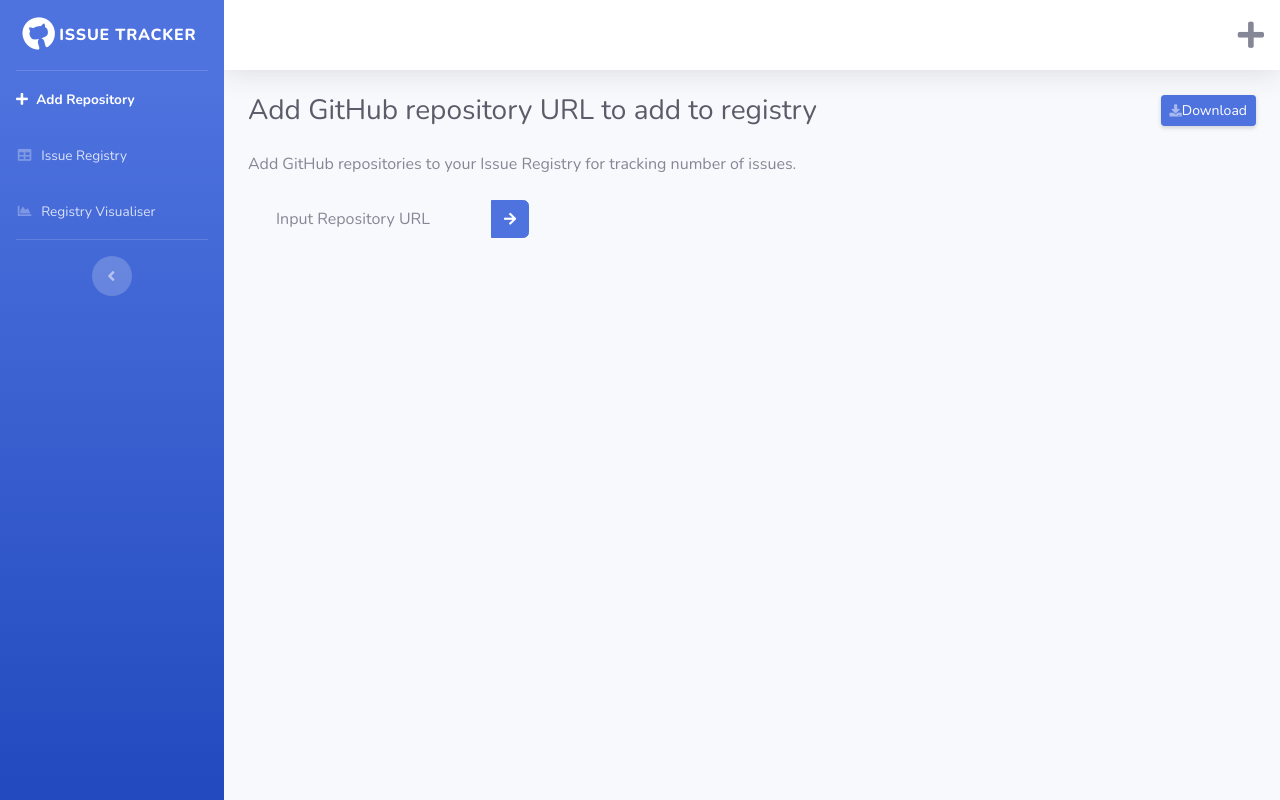
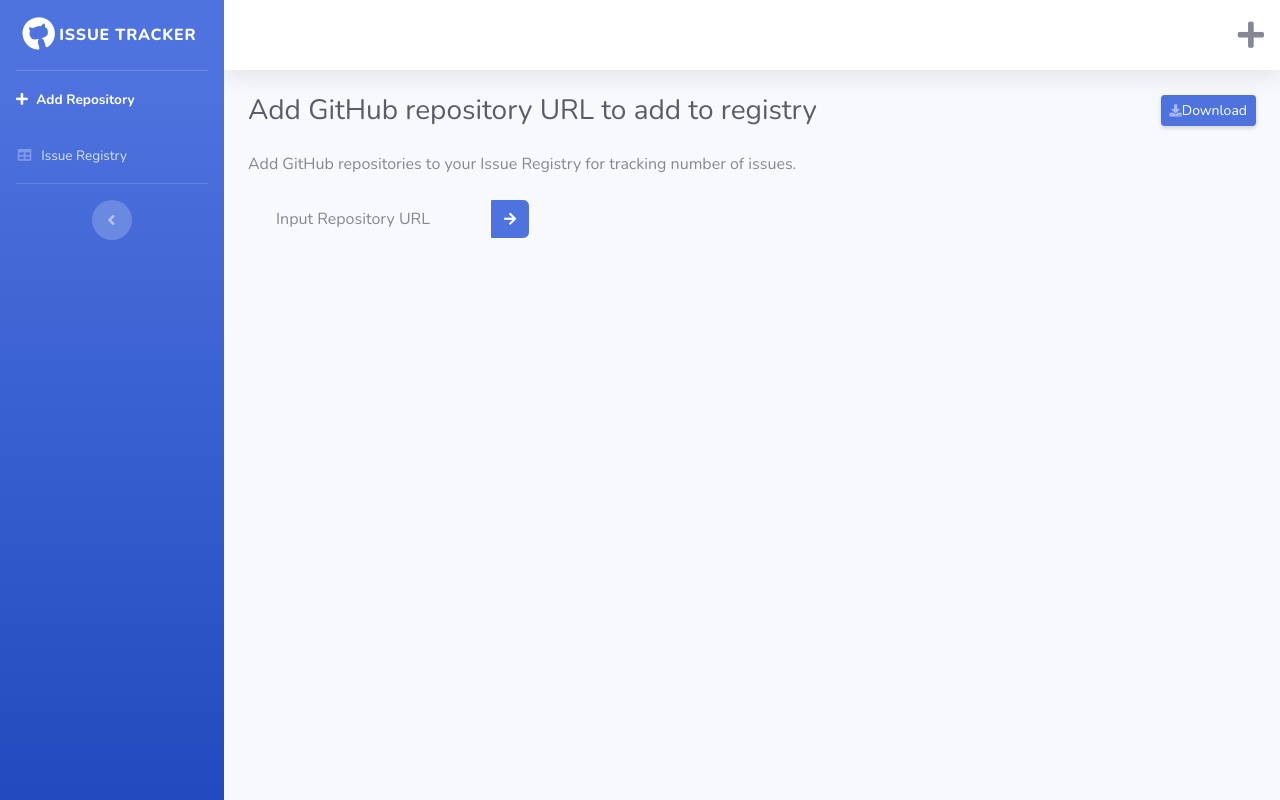
Before and after one commit to architsingh15/django-radius-github, a Django app: page /add/ in a window 1280 px wide. Run offline with Django 3.2, Linux system fonts and the light colour scheme; some libraries are stand-ins or nearby versions.

Commit message:
removed visualiser tab

```diff
--- a/issue_tracker/templates/issue_tracker/base.html
+++ b/issue_tracker/templates/issue_tracker/base.html
@@ -51,11 +51,6 @@
           <span>Issue Registry</span></a>
       </li>
 
-      <li class="nav-item">
-        <a class="nav-link" href="#">
-          <i class="fas fa-fw fa-chart-area"></i>
-          <span>Registry Visualiser</span></a>
-      </li>
       <hr class="sidebar-divider d-none d-md-block">
       <div class="text-center d-none d-md-inline">
         <button class="rounded-circle border-0" id="sidebarToggle"></button>
```
